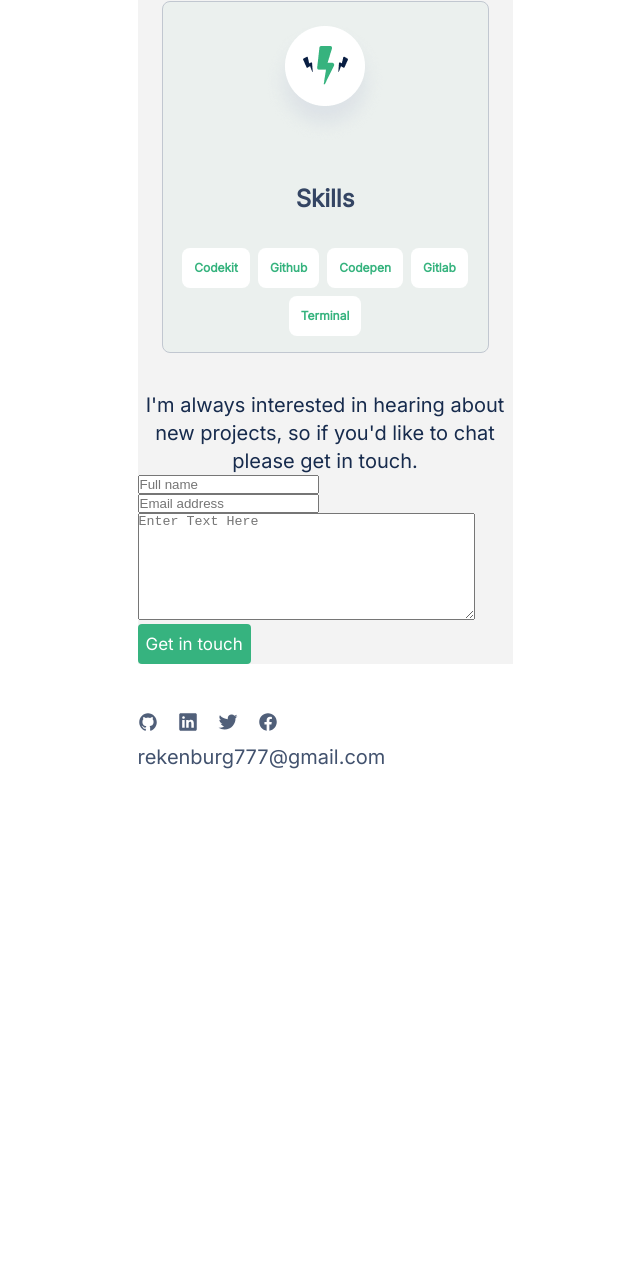
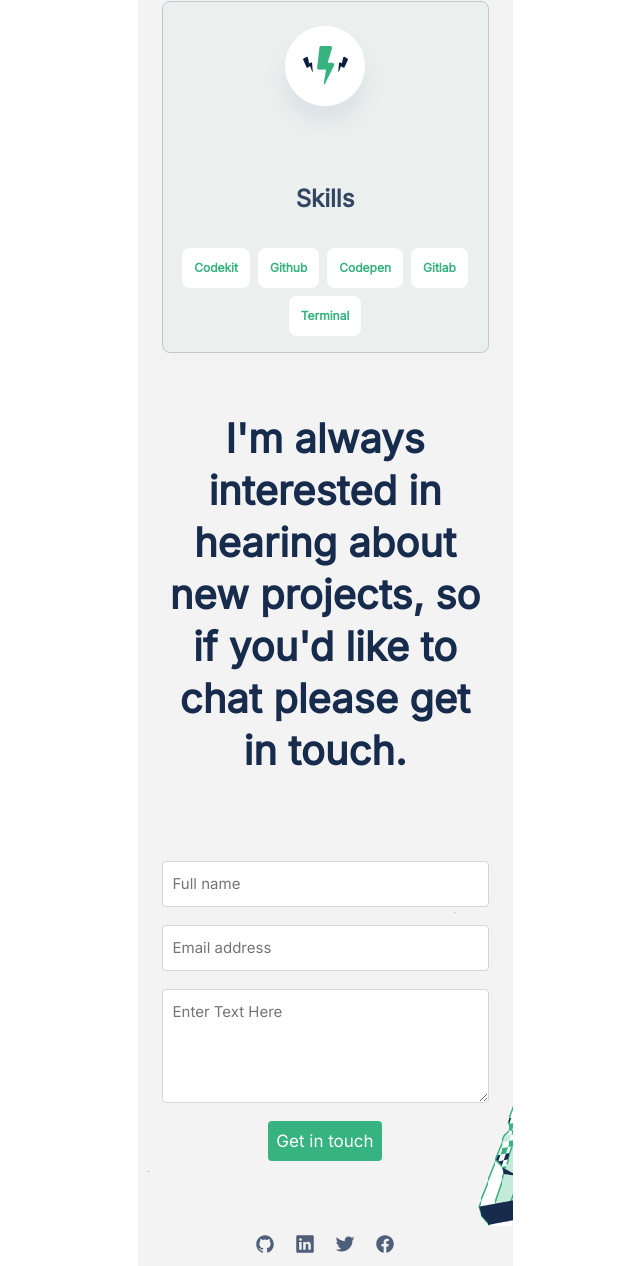
Before and after one commit to Kwaku28/Portfolio-Mobile, a website: page index.html in a window 1280 px wide. Shown: the part 5101-6367 px from the top of the page, without its empty margins (315-955 px from the left). Before the commit the page ends 5874 px from the top, so only its background shows below. Drawn offline with nearby package versions, Linux system fonts and the light colour scheme.

Commit message:
Style done to contact form

```diff
--- a/style.css
+++ b/style.css
@@ -339,3 +339,82 @@ p {
   background: #fff;
   border-radius: 8px;
 }
+
+.contact {
+  display: flex;
+  flex-direction: column;
+  align-items: center;
+}
+
+.contact p {
+  font-family: "Inter", sans-serif;
+  font-style: normal;
+  font-weight: 700;
+  font-size: 40px;
+  line-height: 52px;
+  color: #172b4d;
+  padding: 60px 24px;
+}
+
+form {
+  display: flex;
+  flex-direction: column;
+  align-items: center;
+  padding: 24px 24px 70px;
+  background-image: url(./Images/illustration-contact-mobile.png);
+  background-size: contain;
+  background-repeat: no-repeat;
+  background-position: right;
+}
+
+#fname {
+  padding: 10px;
+  width: 327px;
+  border: 1px solid #d0d9d4;
+  border-radius: 4px;
+  font-family: "Inter", sans-serif;
+  font-style: normal;
+  font-weight: 400;
+  font-size: 15px;
+  line-height: 24px;
+  color: #6b778c;
+}
+
+#email {
+  padding: 10px;
+  width: 327px;
+  border: 1px solid #d0d9d4;
+  border-radius: 4px;
+  font-family: "Inter", sans-serif;
+  font-style: normal;
+  font-weight: 400;
+  font-size: 15px;
+  line-height: 24px;
+  color: #6b778c;
+}
+
+#type {
+  padding: 10px;
+  width: 327px;
+  height: 114px;
+  border: 1px solid #d0d9d4;
+  border-radius: 4px;
+  font-family: "Inter", sans-serif;
+  font-style: normal;
+  font-weight: 400;
+  font-size: 15px;
+  line-height: 24px;
+  color: #091e42;
+}
+
+footer {
+  display: flex;
+  flex-direction: column;
+  align-items: center;
+  padding-top: 0;
+  background: #f3f3f3;
+}
+
+footer .social {
+  padding-top: 0;
+}
```
